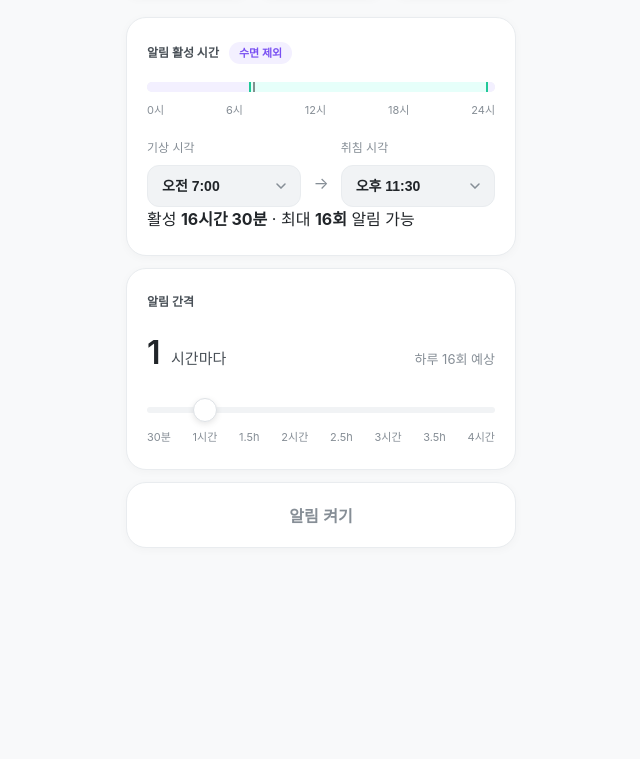
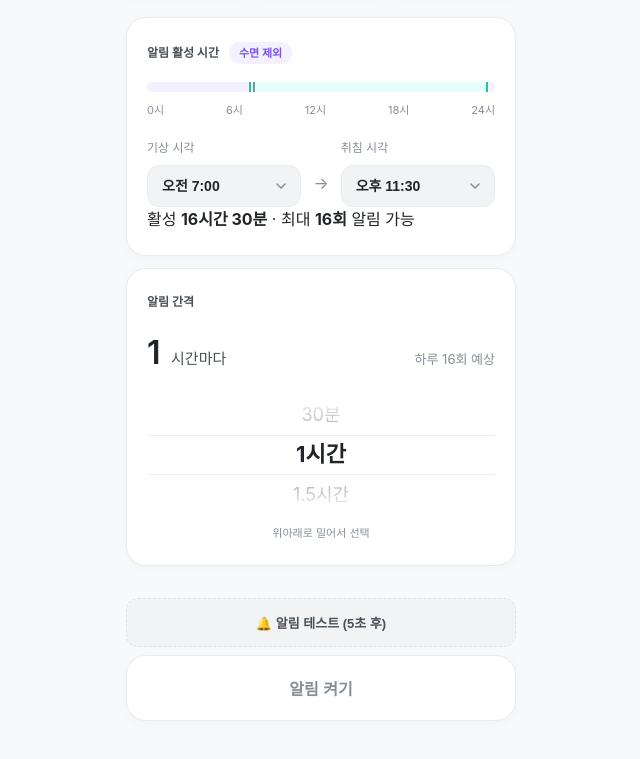
Before and after one commit to mingnn0831-arch/water-pwa, a website: page index.html in a window 1280 px wide. Shown: the part 497-1256 px from the top of the page, without its empty margins (319-959 px from the left). Before the commit the page ends 1085 px from the top, so only its background shows below. Drawn offline with Linux system fonts and the light colour scheme; a web font is replaced by a local one.

Commit message:
Add files via upload

```diff
--- a/app.js
+++ b/app.js
@@ -124,17 +124,84 @@ function buildSelects() {
     updateActiveSummary();
   });
 
-  document.getElementById('intervalSlider').addEventListener('input', e => {
-    const steps = [30, 60, 90, 120, 150, 180, 210, 240];
-    state.interval = steps[parseInt(e.target.value) - 1];
+  const picker = document.getElementById('intervalPicker');
+  picker.addEventListener('scroll', () => {
+    clearTimeout(picker._timer);
+    picker._timer = setTimeout(() => updateFromPicker(), 150);
+  });
+
+  // Test Button
+  document.getElementById('testPushBtn').addEventListener('click', async () => {
+    const btn = document.getElementById('testPushBtn');
+    btn.disabled = true;
+    btn.textContent = '5초 대기 중... 홈 화면으로 나가보세요!';
+
+    // Request permission if needed
+    if ('Notification' in window && Notification.permission !== 'granted') {
+      await Notification.requestPermission();
+    }
+
+    setTimeout(() => {
+      triggerTestNotification();
+      btn.disabled = false;
+      btn.textContent = '🔔 알림 테스트 (5초 후)';
+    }, 5000);
+  });
+
+  // Initial picker position
+  setTimeout(() => syncPickerToValue(), 100);
+}
+
+function updateFromPicker() {
+  const picker = document.getElementById('intervalPicker');
+  const items = picker.querySelectorAll('.picker-item');
+  const center = picker.scrollTop + 60;
+  let closest = items[0];
+  let minDiff = Math.abs(items[0].offsetTop + 20 - center);
+
+  items.forEach(item => {
+    const diff = Math.abs(item.offsetTop + 20 - center);
+    if (diff < minDiff) { minDiff = diff; closest = item; }
+    item.classList.remove('selected');
+  });
+
+  closest.classList.add('selected');
+  const val = parseInt(closest.dataset.val);
+  if (state.interval !== val) {
+    state.interval = val;
     localStorage.setItem(KEYS.interval, state.interval);
     if (state.active) scheduleNext();
     updateIntervalDisplay();
-    updateActiveSummary();
+  }
+}
+
+function syncPickerToValue() {
+  const picker = document.getElementById('intervalPicker');
+  const items = picker.querySelectorAll('.picker-item');
+  items.forEach(item => {
+    if (parseInt(item.dataset.val) === state.interval) {
+      picker.scrollTop = item.offsetTop - 40;
+      item.classList.add('selected');
+    } else {
+      item.classList.remove('selected');
+    }
   });
-  const sliderSteps = [30,60,90,120,150,180,210,240];
-  const sliderIdx = sliderSteps.indexOf(state.interval);
-  document.getElementById('intervalSlider').value = (sliderIdx >= 0 ? sliderIdx : 1) + 1;
+}
+
+function triggerTestNotification() {
+  if ('serviceWorker' in navigator && swReg) {
+    swReg.showNotification('🔔 테스트 알림입니다!', {
+      body: '물 마시기 알림 앱이 정상적으로 작동하고 있어요.',
+      icon: '/icon-192.png',
+      badge: '/icon-192.png',
+      tag: 'test-push',
+    });
+  } else if ('Notification' in window && Notification.permission === 'granted') {
+    new Notification('🔔 테스트 알림 (일반)', {
+      body: '서비스 워커 없이 일반 알림으로 발송되었습니다.',
+      icon: '/icon-192.png',
+    });
+  }
 }
 
 /* ── Render All ── */
--- a/index.html
+++ b/index.html
@@ -106,15 +106,27 @@
       </div>
       <div class="interval-sub" id="intervalSub">하루 0회 예상</div>
     </div>
-    <input type="range" id="intervalSlider" min="1" max="8" step="1" value="2">
-    <div class="range-ticks">
-      <span>30분</span><span>1시간</span><span>1.5h</span>
-      <span>2시간</span><span>2.5h</span><span>3시간</span>
-      <span>3.5h</span><span>4시간</span>
+    <div class="picker-wrapper">
+      <div class="picker-container" id="intervalPicker">
+        <div class="picker-item" data-val="30">30분</div>
+        <div class="picker-item" data-val="60">1시간</div>
+        <div class="picker-item" data-val="90">1.5시간</div>
+        <div class="picker-item" data-val="120">2시간</div>
+        <div class="picker-item" data-val="150">2.5시간</div>
+        <div class="picker-item" data-val="180">3시간</div>
+        <div class="picker-item" data-val="210">3.5시간</div>
+        <div class="picker-item" data-val="240">4시간</div>
+      </div>
+      <div class="picker-selection"></div>
     </div>
+    <div class="picker-hint">위아래로 밀어서 선택</div>
   </div>
 
-  <button class="toggle-btn inactive" id="toggleBtn" onclick="toggleAlarm()">알림 켜기</button>
+  <div class="test-section">
+    <button class="test-btn" id="testPushBtn">🔔 알림 테스트 (5초 후)</button>
+  </div>
+
+  <button class="toggle-btn inactive" id="toggleBtn" onclick="toggleAlarm()">알림 시작하기</button>
 
 </div>
 
--- a/style.css
+++ b/style.css
@@ -333,3 +333,67 @@ input[type=range]::-webkit-slider-thumb {
   display: none;
 }
 .install-hint.show, .permission-banner.show { display: block; }
+
+/* ── Picker ── */
+.picker-wrapper {
+  position: relative;
+  height: 120px;
+  margin: 10px 0;
+  overflow: hidden;
+  mask-image: linear-gradient(to bottom, transparent, black 40%, black 60%, transparent);
+  -webkit-mask-image: linear-gradient(to bottom, transparent, black 40%, black 60%, transparent);
+}
+.picker-container {
+  height: 100%;
+  overflow-y: scroll;
+  scroll-snap-type: y mandatory;
+  scrollbar-width: none;
+  -ms-overflow-style: none;
+}
+.picker-container::-webkit-scrollbar { display: none; }
+.picker-item {
+  height: 40px;
+  display: flex;
+  align-items: center;
+  justify-content: center;
+  font-size: 18px;
+  color: var(--text-muted);
+  scroll-snap-align: center;
+  transition: all 0.2s;
+}
+.picker-item.selected {
+  color: var(--text);
+  font-weight: 700;
+  font-size: 22px;
+}
+.picker-selection {
+  position: absolute;
+  top: 40px;
+  left: 0;
+  right: 0;
+  height: 40px;
+  border-top: 1px solid var(--border);
+  border-bottom: 1px solid var(--border);
+  pointer-events: none;
+  z-index: 0;
+}
+.picker-hint {
+  text-align: center;
+  font-size: 11px;
+  color: var(--text-muted);
+  margin-top: 4px;
+}
+
+/* ── Test Button ── */
+.test-section { margin-top: 20px; margin-bottom: 8px; }
+.test-btn {
+  width: 100%;
+  padding: 14px;
+  background: var(--bg-soft);
+  border: 1px dashed var(--border-active);
+  border-radius: var(--radius-sm);
+  font-size: 13px;
+  font-weight: 600;
+  color: var(--text-dim);
+  cursor: pointer;
+}
```
